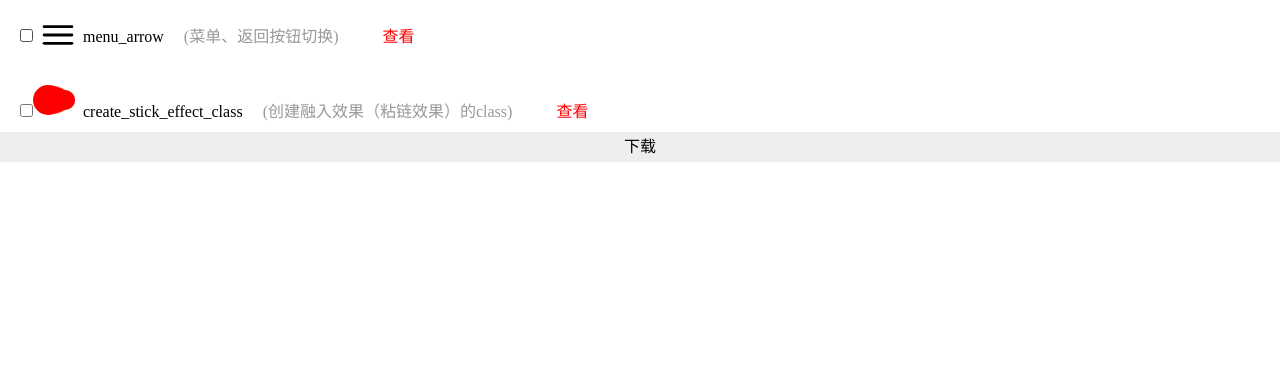
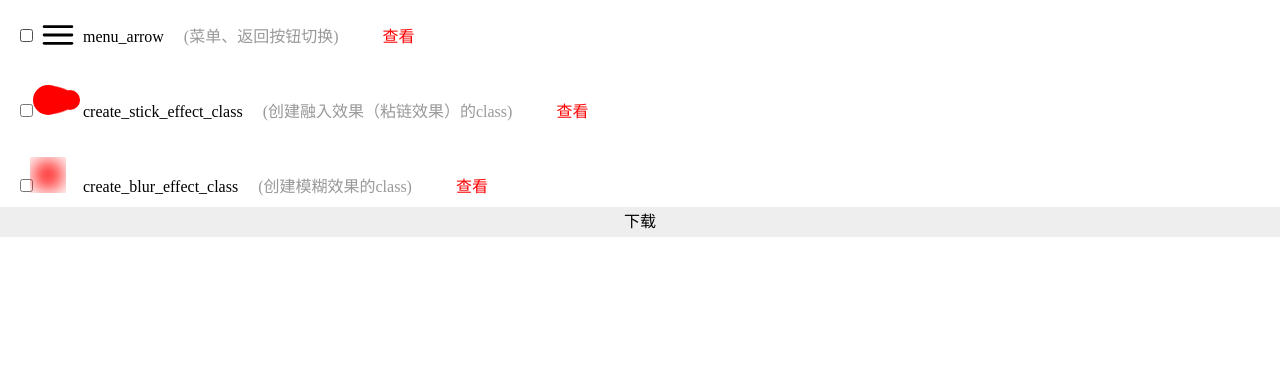
Before and after one commit to 5878794/svg, a plain HTML site: page index.html in a window 1280 px wide. Drawn offline with Linux system fonts and the light colour scheme.

Commit message:
add 模糊效果 change 参数

```diff
--- a/index.html
+++ b/index.html
@@ -19,6 +19,9 @@
 
     <script src="js/lib/menu_arrow.js" id="menu_arrow" showSize="50,50" message="菜单、返回按钮切换"></script>
     <script src="js/lib/create_stick_effect_class.js" id="create_stick_effect_class" showSize="50,50" message="创建融入效果（粘链效果）的class"></script>
+    <script src="js/lib/create_blur_effect_class.js" id="create_blur_effect_class" showSize="50,50" message="创建模糊效果的class"></script>
+
+
 
     <style>
         *{
--- a/js/index_test.js
+++ b/js/index_test.js
@@ -22,7 +22,10 @@ var create_stick_effect_class_test = function(div_id){
 		},
 		class_name = "create_stick_effect_class_test";
 
-	svg.createStickEffectClass(class_name);
+	svg.createStickEffectClass({
+		className:class_name,
+		stickNumber:7
+	});
 	dom1.addClass(class_name).css(css);
 	dom2.addClass(class_name).css(css).css({width:"20px",height:"20px",position:"Relative",top:"5px"});
 	dom1.append(dom2);
@@ -34,7 +37,7 @@ var create_stick_effect_class_test = function(div_id){
 		type:"Linear",             //@param:str      tween动画类别,默认：Linear 详见函数内tween函数
 		class:"easeInOut",           //@param:str      tween动画方式,默认：easeIn 详见函数内tween函数
 		stepFn:function(val){     //@param:fn       每步执行函数,返回当前属性值
-			var v1 = 45 *val;
+			var v1 = 55 *val;
 
 			dom2.css({
 				transform:"translateX("+v1+"px)"
@@ -50,3 +53,21 @@ var create_stick_effect_class_test = function(div_id){
 	});
 	animate.play();
 };
+
+
+
+var create_blur_effect_class_test = function(div_id){
+	var dom = $("<div></div>"),
+		body = $("#"+div_id);
+
+	dom.css({
+		width:"30px",height:"30px",background:"red","border-radius":"30px"
+	});
+	body.append(dom);
+	svg.createBlurEffectClass({
+		className:div_id,
+		blurNumber:10
+	});
+	dom.addClass(div_id);
+
+};
--- /dev/null
+++ b/js/lib/create_blur_effect_class.js
@@ -0,0 +1,72 @@
+/**
+ * Created by bens on 16-1-26.
+ */
+
+
+
+
+(function(){
+
+	var blurEffect = function(opt){
+		var __id__ = "svg_blur_"+new Date().getTime()+"_"+parseInt(Math.random()*100),
+			div,
+			a,
+			className = opt.className || "",
+			blurNumber = opt.blurNumber || 10;
+
+		var createDiv = function(){
+			div = $("<div></div>");
+			div.css({
+				width:0,height:0
+			});
+			$("body").append(div);
+		};
+
+		var createSVG = function(){
+			a = new svg({
+				container:div,
+				isHide:true,
+				id:""
+			});
+
+			var defs = a.createElement({
+				tag:"defs"
+			});
+
+			var filter = a.createElement({
+				tag:"filter",
+				attr:{
+					id:__id__
+				}
+			});
+
+			var feGaussianBlur = a.createElement({
+				tag:"feGaussianBlur",
+				attr:{
+					in:"SourceGraphic",
+					result:"blur",
+					stdDeviation:blurNumber
+				}
+			});
+
+
+			$(defs).append(filter);
+			$(filter).append(feGaussianBlur);
+			a.svg.append(defs);
+		};
+
+		var createClass = function(){
+			var style = $("<style></style>");
+			var text = "."+className+"{-webkit-filter:url('#"+__id__+"');filter:url('#"+__id__+"');-webkit-backface-visibility:hidden;backface-visibility:hidden;}";
+			style.text(text);
+			$("head").append(style);
+		};
+
+		createDiv();
+		createSVG();
+		createClass();
+	};
+
+	return svg.createBlurEffectClass = blurEffect;
+
+})();
--- a/js/lib/create_stick_effect_class.js
+++ b/js/lib/create_stick_effect_class.js
@@ -8,16 +8,21 @@
 
 
 //@param:str   要创建粘贴的class名字
-//svg.createStickEffectClass(class_name)
+//svg.createStickEffectClass({
+//	className:"aaa"
+// 	stickNumber:7       //默认7效果比较好
+//})
 
 
 
 (function(){
 
-	var stickEffect = function(className){
-		var __id__ = "svg"+new Date().getTime()+"_"+parseInt(Math.random()*100),
+	var stickEffect = function(opt){
+		var __id__ = "svg_stick_"+new Date().getTime()+"_"+parseInt(Math.random()*100),
 			div,
-			a;
+			a,
+			className = opt.className || "",
+			stickNumber = opt.stickNumber || 7;
 
 		var createDiv = function(){
 			div = $("<div></div>");
@@ -59,7 +64,7 @@
 				attr:{
 					in:"blur",
 					mode:"matrix",
-					values:"1 0 0 0 0  0 1 0 0 0  0 0 1 0 0  0 0 0 18 -7",
+					values:"1 0 0 0 0  0 1 0 0 0  0 0 1 0 0  0 0 0 18 -"+stickNumber,
 					result:"goo"
 				}
 			});
```
